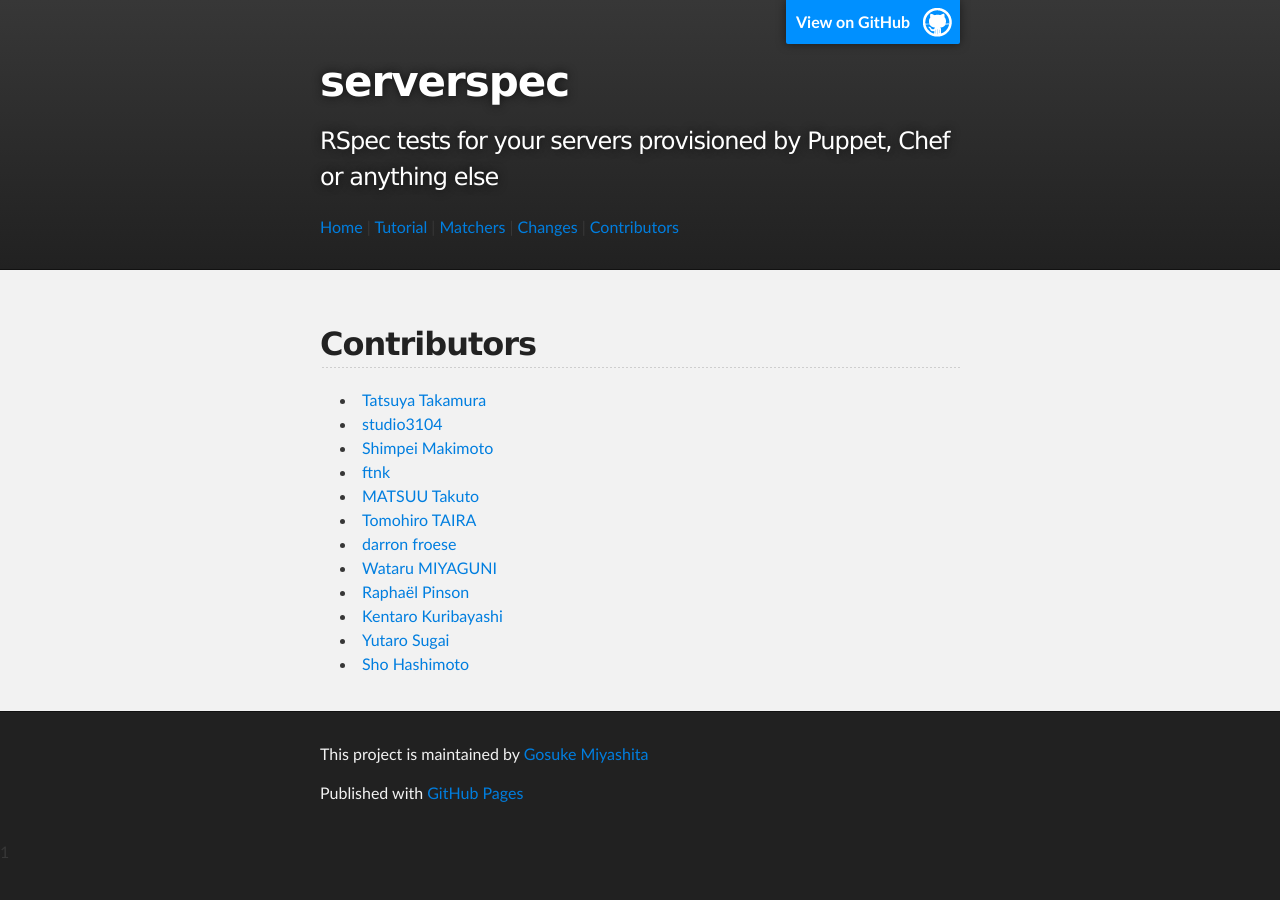
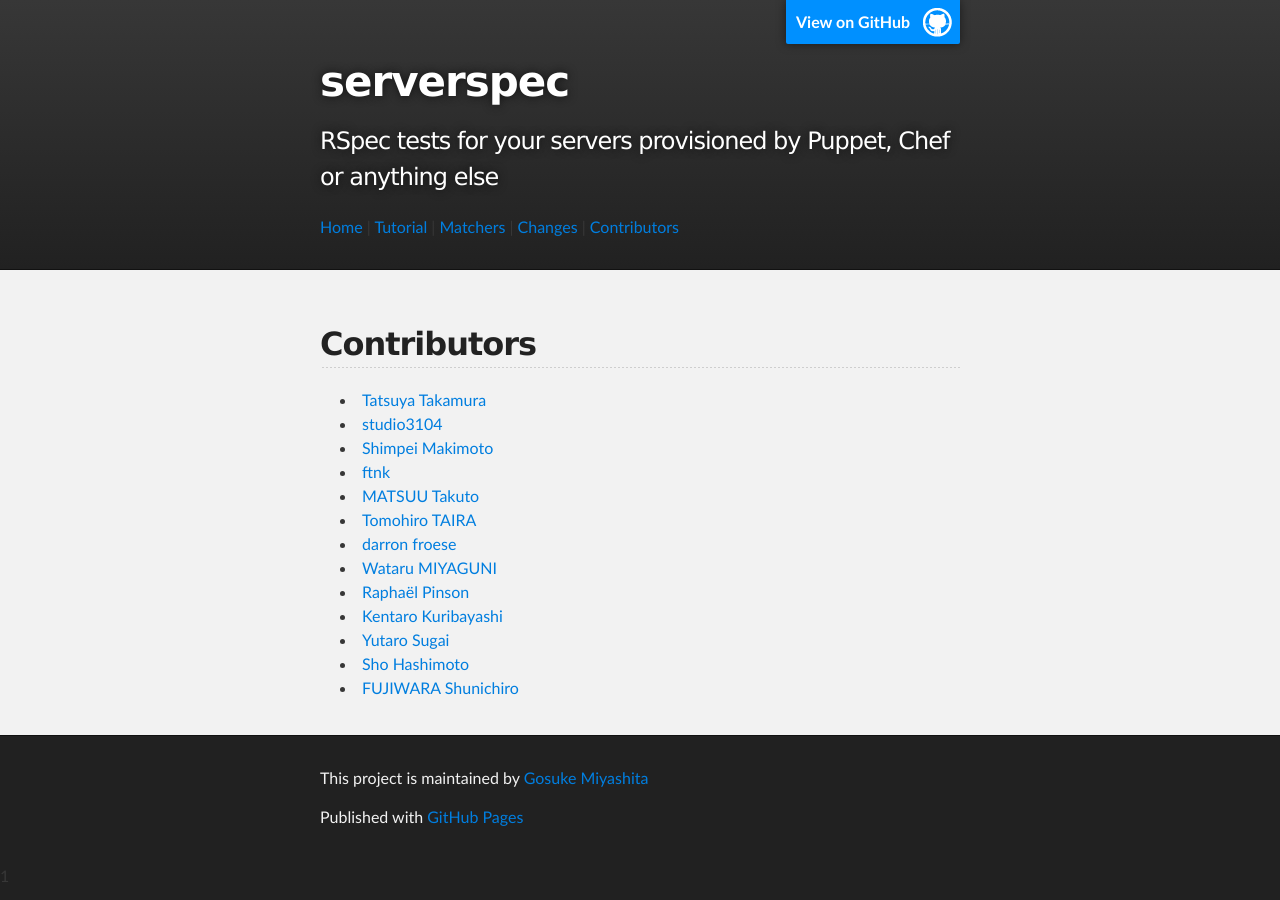
Before and after one commit to serverspec/serverspec.github.io, a Jekyll site: the page built from contributors.md, in a window 1280 px wide. Built offline with Jekyll 4.4.1, drawn with Linux system fonts in a browser that asks for light colours; Markdown is read by kramdown in place of the engine named in the settings.

Commit message:
Add a contributor

```diff
--- a/contributors.md
+++ b/contributors.md
@@ -17,3 +17,4 @@ title: contributors
  * [Kentaro Kuribayashi](https://github.com/kentaro)
  * [Yutaro Sugai](https://github.com/hokkai7go)
  * [Sho Hashimoto](https://github.com/sho-h)
+ * [FUJIWARA Shunichiro](https://github.com/fujiwara)
```
